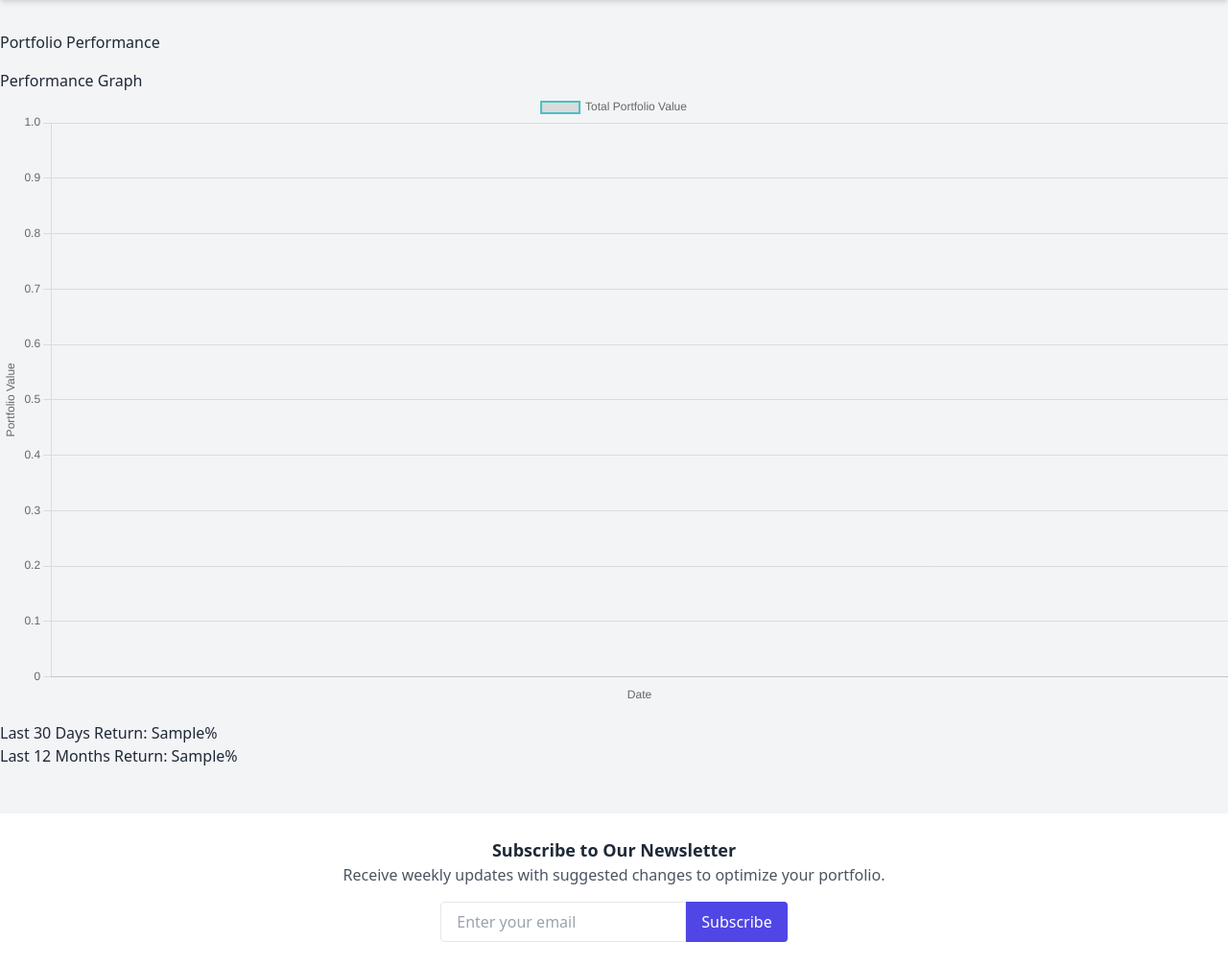
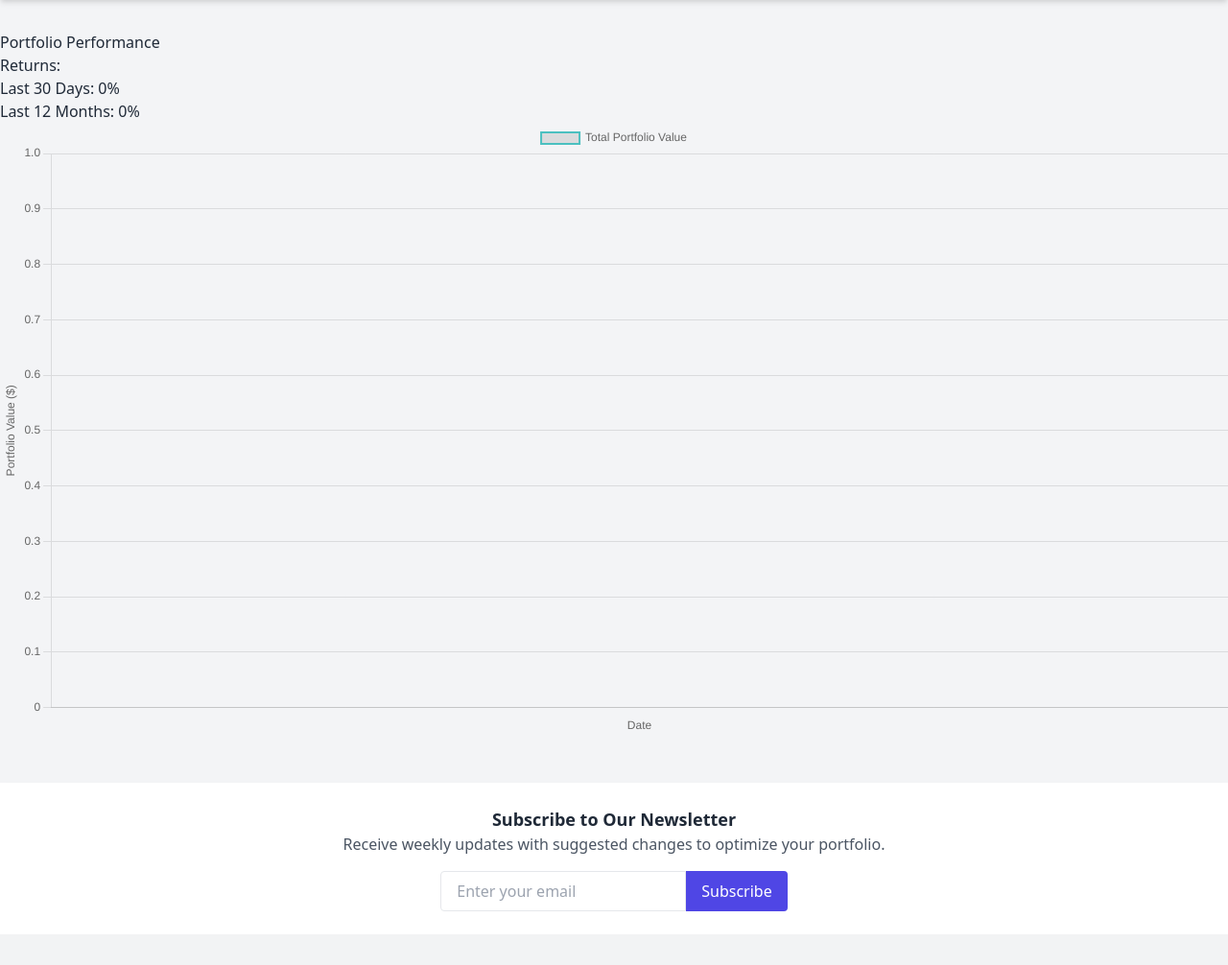
Before and after one commit to maxime0010/investments_app, a Flask app: template templates/performance.html in a window 1280 px wide. Shown: the part 64-1070 px from the top of the page at 96% size. After the commit the page ends 1038 px from the top, so only its background shows below. Run offline with Flask 3, Linux system fonts and the light colour scheme; the template is opened without the code that fills it: most values are stand-ins (such as "Sample title", 1, 10 or a date in 2020).

Commit message:
Update performance.html

```diff
--- a/templates/performance.html
+++ b/templates/performance.html
@@ -1,22 +1,16 @@
 {% extends "base.html" %}
 
 {% block content %}
-<div class="container">
-    <h1 class="my-4">Portfolio Performance</h1>
-    <div class="row">
-        <div class="col-md-12">
-            <h5>Performance Graph</h5>
+    <h1>Portfolio Performance</h1>
+
+    <div>
+        <h3>Returns:</h3>
+        <p>Last 30 Days: {{ return_30_days | default(0) }}%</p>
+        <p>Last 12 Months: {{ return_12_months | default(0) }}%</p>
+    </div>
+
+    <div>
         <canvas id="performanceChart"></canvas>
-        </div>
-    </div>
-    <div class="row mt-4">
-        <div class="col-md-6">
-            <h6>Last 30 Days Return: {{ last_30_days_return }}%</h6>
-        </div>
-        <div class="col-md-6">
-            <h6>Last 12 Months Return: {{ last_12_months_return }}%</h6>
-        </div>
-    </div>
     </div>
 
     <script src="https://cdn.jsdelivr.net/npm/chart.js"></script>
@@ -28,29 +22,16 @@
                 labels: {{ dates | tojson }},
                 datasets: [{
                     label: 'Total Portfolio Value',
-                data: {{ portfolio_values | tojson }},
+                    data: {{ values | tojson }},
                     borderColor: 'rgba(75, 192, 192, 1)',
                     borderWidth: 2,
                     fill: false
                 }]
             },
             options: {
-            responsive: true,
                 scales: {
-                x: {
-                    display: true,
-                    title: {
-                        display: true,
-                        text: 'Date'
-                    }
-                },
-                y: {
-                    display: true,
-                    title: {
-                        display: true,
-                        text: 'Portfolio Value'
-                    }
-                }
+                    x: { display: true, title: { display: true, text: 'Date' }},
+                    y: { display: true, title: { display: true, text: 'Portfolio Value ($)' }}
                 }
             }
         });
```
Lines whose indentation alone changed are shown as unchanged.
